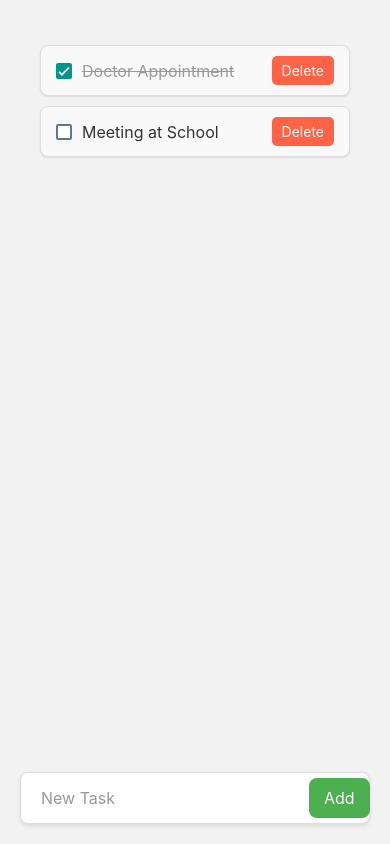
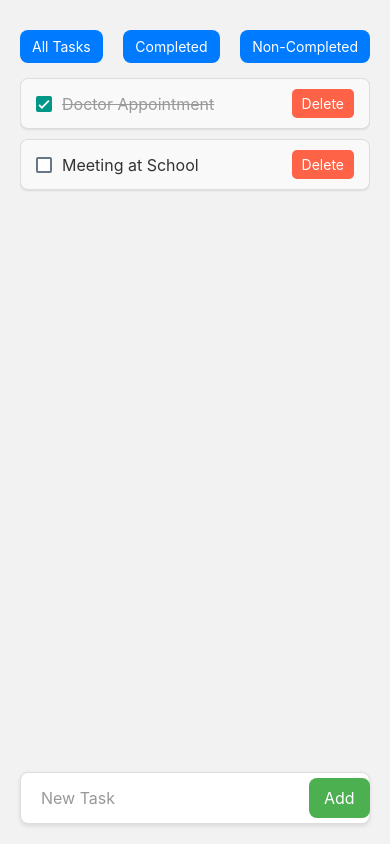
Before and after one commit to RavinduPe/ReactNative_ToDo_APP, a React Native app: screen / in a window 390 px wide. Built offline with nearby package versions, Linux system fonts and the light colour scheme.

Commit message:
Add fuction to fillter Completed task and non-completed taks

```diff
--- a/components/TodoList.js
+++ b/components/TodoList.js
@@ -6,23 +6,19 @@ import {
   TouchableOpacity,
   StyleSheet,
   Keyboard,
+  FlatList,
 } from "react-native";
 import TodoItem from "./TodoItem";
 
 const styles = StyleSheet.create({
   main: {
-    display: "flex",
-    flexDirection: "column",
     flex: 1,
     padding: 20,
     backgroundColor: "#f2f2f2",
   },
   container: {
     flex: 1,
-    padding: 20,
-    backgroundColor: "#f2f2f2",
   },
-
   inputContainer: {
     flexDirection: "row",
     alignItems: "center",
@@ -56,6 +52,21 @@ const styles = StyleSheet.create({
     color: "#fff",
     fontSize: 16,
   },
+  filterContainer: {
+    flexDirection: "row",
+    justifyContent: "space-between",
+    marginVertical: 10,
+  },
+  filterButton: {
+    backgroundColor: "#007BFF",
+    paddingVertical: 8,
+    paddingHorizontal: 12,
+    borderRadius: 8,
+  },
+  filterButtonText: {
+    color: "#fff",
+    fontSize: 14,
+  },
 });
 
 export default function TodoList() {
@@ -65,6 +76,8 @@ export default function TodoList() {
     { id: 2, text: "Meeting at School", completed: false },
   ]);
   const [text, setText] = useState("");
+  const [filter, setFilter] = useState("all");
+
   // Function to Add Task
   function addTask() {
     const newTask = { id: Date.now(), text, completed: false };
@@ -72,10 +85,12 @@ export default function TodoList() {
     setText("");
     Keyboard.dismiss();
   }
+
   // Function to Delete Task
   function deleteTask(id) {
     setTasks(tasks.filter((task) => task.id !== id));
   }
+
   // Function to Toggle Task Completion
   function toggleCompleted(id) {
     setTasks(
@@ -84,19 +99,50 @@ export default function TodoList() {
       )
     );
   }
-  // Render TodoList Component
+
+  // Filter Tasks Based on Current Filter
+  const filteredTasks = tasks.filter((task) => {
+    if (filter === "completed") return task.completed;
+    if (filter === "non-completed") return !task.completed;
+    return true; // Show all tasks if filter is "all"
+  });
+
   return (
     <View style={styles.main}>
-      <View style={styles.container}>
-        {tasks.map((task) => (
+      <View style={styles.filterContainer}>
+        <TouchableOpacity
+          style={styles.filterButton}
+          onPress={() => setFilter("all")}
+        >
+          <Text style={styles.filterButtonText}>All Tasks</Text>
+        </TouchableOpacity>
+        <TouchableOpacity
+          style={styles.filterButton}
+          onPress={() => setFilter("completed")}
+        >
+          <Text style={styles.filterButtonText}>Completed</Text>
+        </TouchableOpacity>
+        <TouchableOpacity
+          style={styles.filterButton}
+          onPress={() => setFilter("non-completed")}
+        >
+          <Text style={styles.filterButtonText}>Non-Completed</Text>
+        </TouchableOpacity>
+      </View>
+
+      <FlatList
+        style={styles.container}
+        data={filteredTasks}
+        keyExtractor={(item) => item.id.toString()}
+        renderItem={({ item }) => (
           <TodoItem
-            key={task.id}
-            task={task}
+            task={item}
             deleteTask={deleteTask}
             toggleCompleted={toggleCompleted}
           />
-        ))}
-      </View>
+        )}
+      />
+
       <View style={styles.inputContainer}>
         <TextInput
           style={styles.textInput}
@@ -105,7 +151,7 @@ export default function TodoList() {
           placeholder="New Task"
           placeholderTextColor="#999"
         />
-        <TouchableOpacity style={styles.addButton} onPress={addTask} on>
+        <TouchableOpacity style={styles.addButton} onPress={addTask}>
           <Text style={styles.addButtonText}>Add</Text>
         </TouchableOpacity>
       </View>
```
Also changed, not shown: components/TodoItem.js (indentation only).
